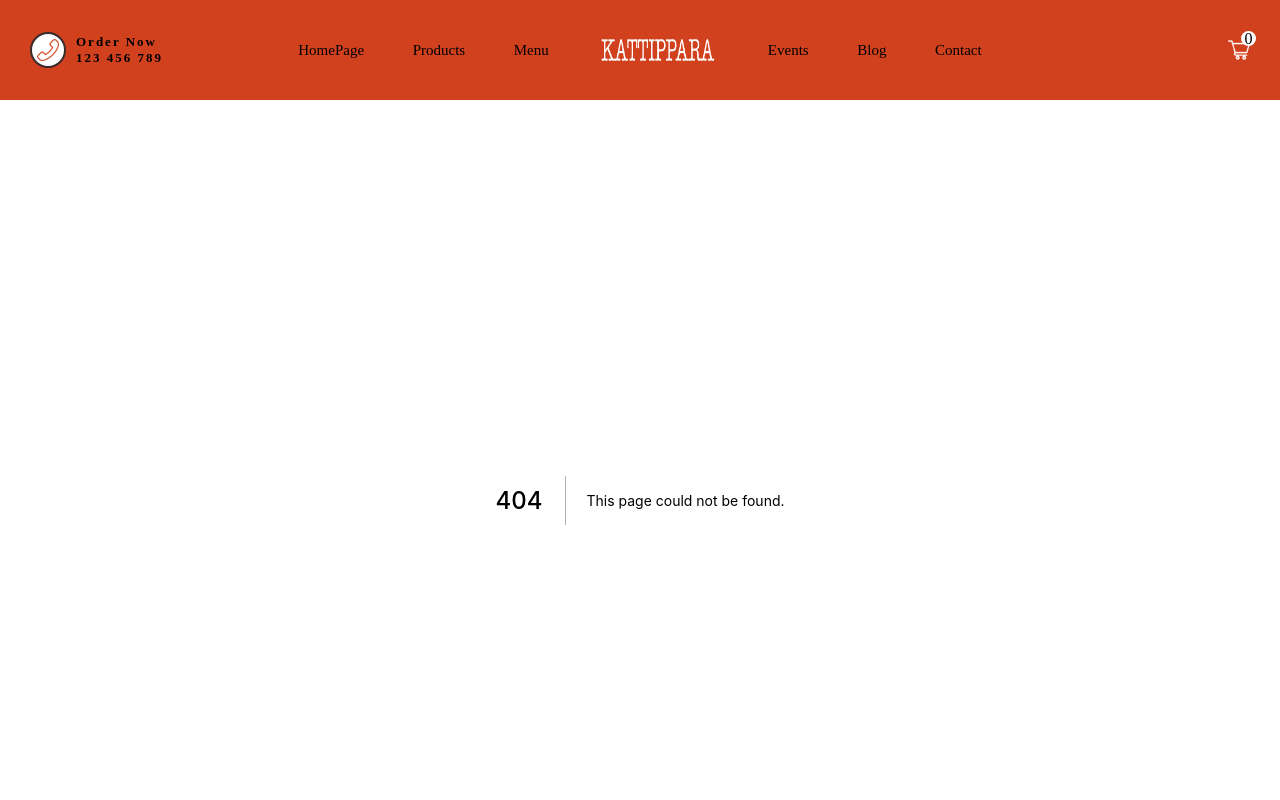
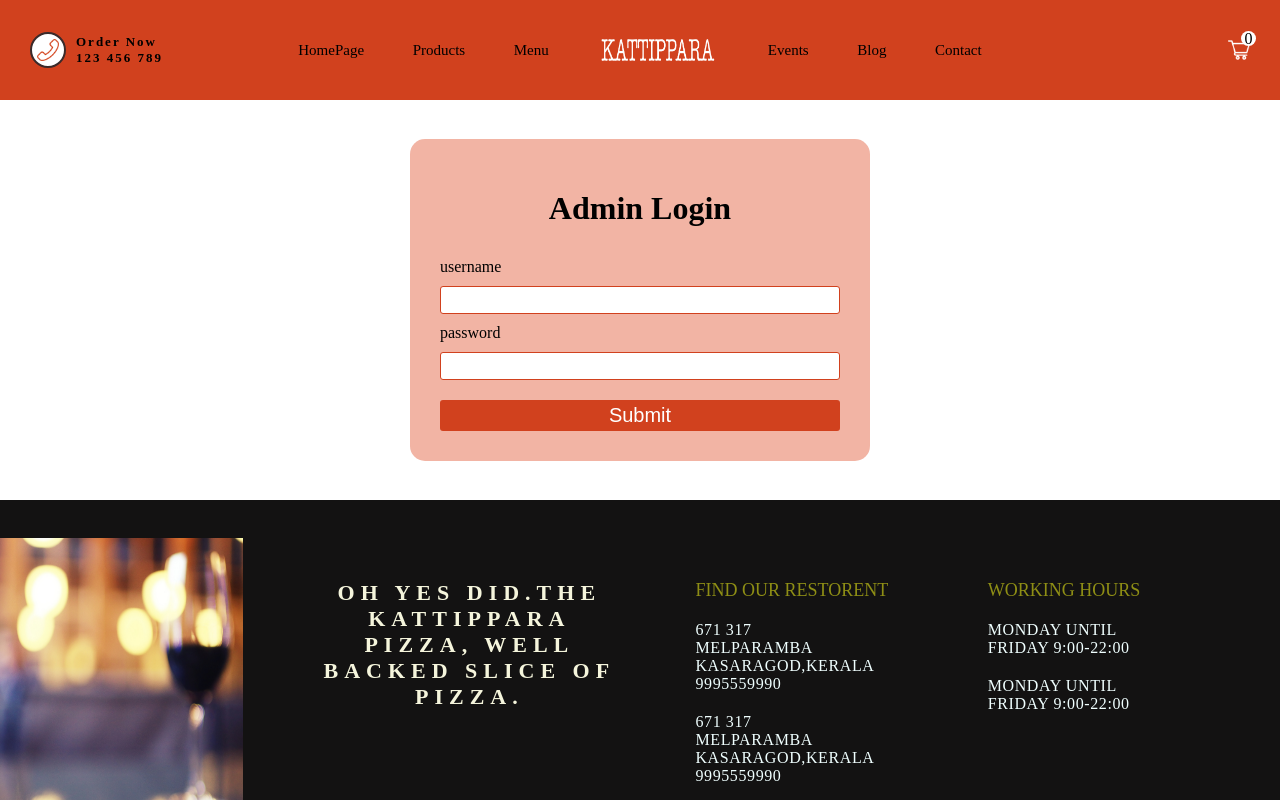
Before and after one commit to Shakoor123/Next-Js-PizzaApp, a Next.js app: page /admin/login in a window 1280 px wide. Before the commit this address had no page. Shown: the top 800 px of the page. Built offline with nearby package versions, Linux system fonts and the light colour scheme.

Commit message:
add admin login and redirect login operations

```diff
--- a/package.json
+++ b/package.json
@@ -12,6 +12,7 @@
     "@paypal/react-paypal-js": "^7.8.1",
     "@reduxjs/toolkit": "^1.8.4",
     "axios": "^0.27.2",
+    "cookie": "^0.5.0",
     "mongoose": "^6.5.2",
     "next": "12.2.4",
     "react": "18.2.0",
--- /dev/null
+++ b/pages/admin/login.jsx
@@ -0,0 +1,56 @@
+import axios from "axios";
+import { useRouter } from "next/router";
+import { useState } from "react";
+import styles from "../../styles/Login.module.css";
+
+export default function Login() {
+  const [username, setUsername] = useState(null);
+  const [password, setPassword] = useState(null);
+  const [error, setError] = useState(false);
+  const router = useRouter();
+  const handleClick = async () => {
+    try {
+      await axios.post("http://localhost:3000/api/login", {
+        username,
+        password,
+      });
+      router.push("/admin");
+    } catch (err) {
+      setError(true);
+    }
+  };
+  return (
+    <div className={styles.Login}>
+      <div className={styles.wrapper}>
+        <h1 className={styles.title}>Admin Login</h1>
+
+        <div className={styles.item}>
+          <span className={styles.span}>username</span>
+          <input
+            type="text"
+            name=""
+            className={styles.input}
+            id=""
+            onChange={(e) => setUsername(e.target.value)}
+          />
+        </div>
+        <div className={styles.item}>
+          <span className={styles.span}>password</span>
+          <input
+            type="text"
+            name=""
+            className={styles.input}
+            id=""
+            onChange={(e) => setPassword(e.target.value)}
+          />
+        </div>
+        <div className={styles.item}>
+          <button className={styles.button} onClick={handleClick}>
+            Submit
+          </button>
+        </div>
+        {error && "wrong credentials"}
+      </div>
+    </div>
+  );
+}
--- /dev/null
+++ b/pages/api/login.js
@@ -0,0 +1,26 @@
+import cookie from "cookie";
+
+export default async function handler(req, res) {
+  const { method } = req;
+  if (method === "POST") {
+    const { username, password } = req.body;
+
+    if (username === process.env.NAME && password === process.env.PASSWORD) {
+      res.setHeader(
+        "set-cookie",
+        cookie.serialize("token", process.env.TOKEN, {
+          maxAge: 60 * 60 * 12,
+          sameSite: "strict",
+          path: "/",
+        })
+      );
+      res.status(200).json("successfull");
+    } else {
+      res.status(400).json("wrong credentials");
+    }
+    try {
+    } catch (err) {
+      res.status(500).json(err);
+    }
+  }
+}
--- /dev/null
+++ b/styles/Login.module.css
@@ -0,0 +1,52 @@
+.Login {
+  width: 100%;
+  height: 50vh;
+  display: flex;
+  align-items: center;
+  justify-content: center;
+}
+.wrapper {
+  display: flex;
+  flex-direction: column;
+  width: 400px;
+  background-color: #e04e296c;
+  padding: 30px;
+  border-radius: 15px;
+}
+.title {
+  font-weight: 600;
+  text-align: center;
+}
+.item {
+  display: flex;
+  flex-direction: column;
+  margin-top: 10px;
+}
+.span {
+  font-weight: 100;
+  font-size: 16px;
+  margin-bottom: 10px;
+}
+.button {
+  border: none;
+  background-color: #d1411e;
+  color: white;
+  border-radius: 3px;
+  font-size: 20px;
+  display: flex;
+  align-items: center;
+  justify-content: center;
+  cursor: pointer;
+  margin-top: 10px;
+  padding: 4px;
+}
+.button:hover {
+  background-color: #fcfafa;
+  border: 1px solid #d1411e;
+  color: #d1411e;
+}
+.input {
+  height: 24px;
+  border-radius: 3px;
+  border: 1px solid #d1411e;
+}
```
Also changed, not shown: pages/admin/index.jsx (+17 -8 lines), 1 other file (tests, documents, lock files or other folders).
